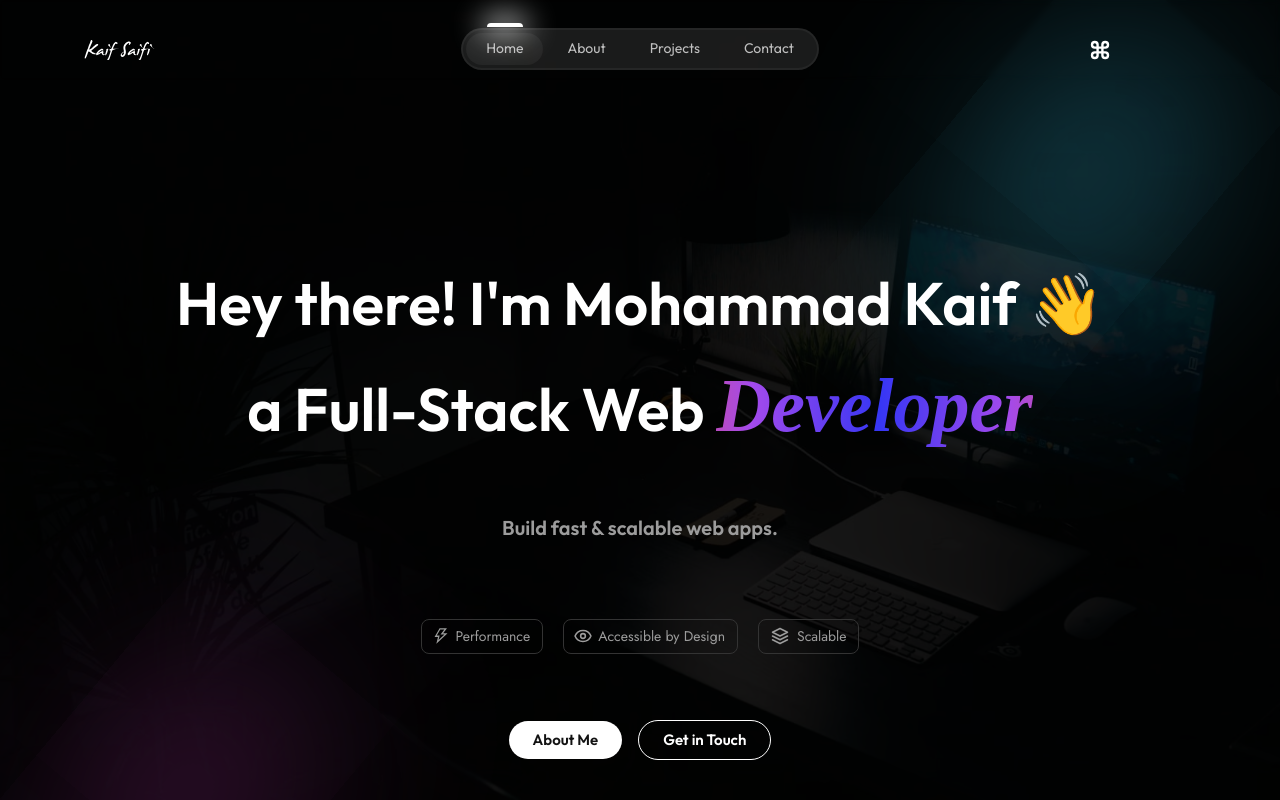
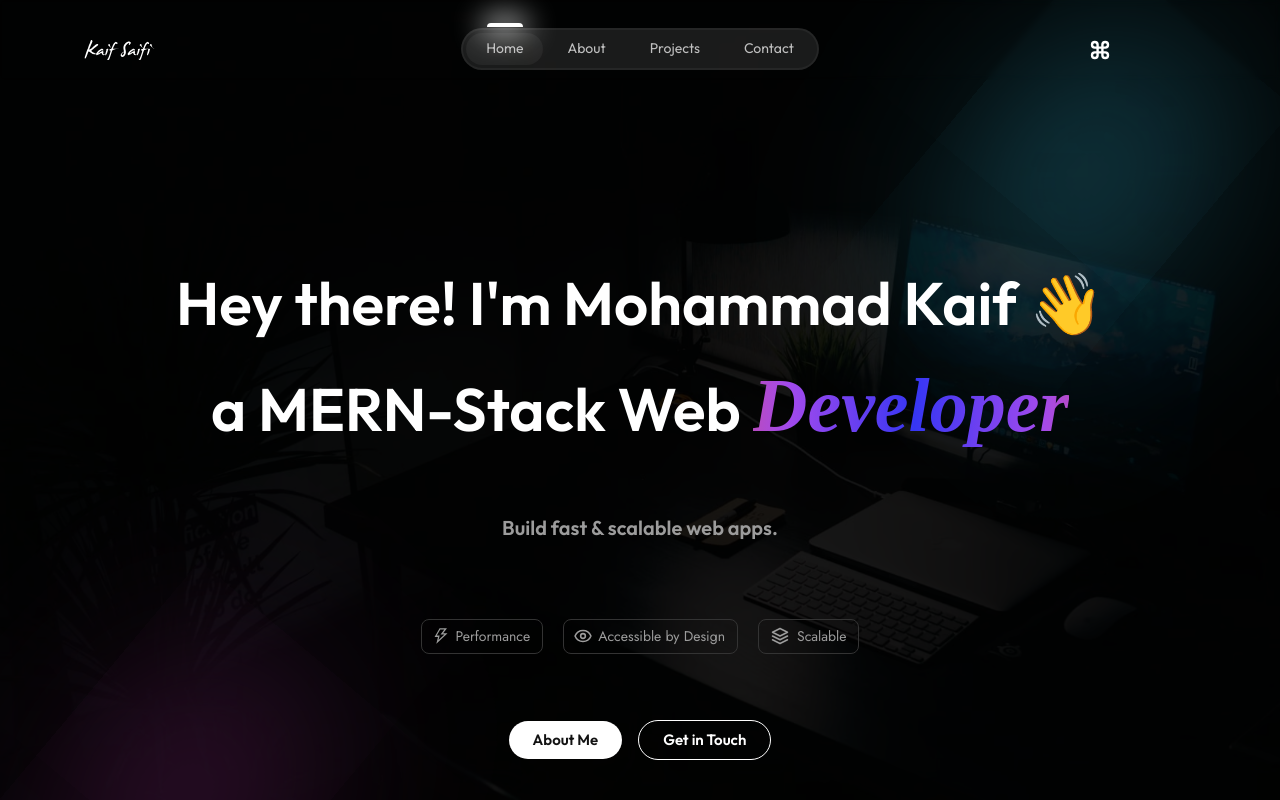
Before and after one commit to developer-kaifsaifi/portfolio-responsive, a React (Vite) app: page / in a window 1280 px wide. Shown: the top 800 px of the page. Built offline with nearby package versions, Linux system fonts and the light colour scheme.

Commit message:
Update job title from Full-Stack to MERN-Stack

```diff
--- a/src/comfolder/Home.jsx
+++ b/src/comfolder/Home.jsx
@@ -28,7 +28,7 @@ export default function Home() {
           <div className="min-w-[40vw] mt-26 flex flex-wrap px-4  text-center md:relative md:top-24 h-[40vh] text-[2rem] md:text-[3.75rem] outfit text-white  flex-col  items-center justify-center font-semibold  ">
             <h1>Hey there! I'm Mohammad Kaif 👋</h1>
             <h1 className=" ">
-              a Full-Stack Web{" "}
+              a MERN-Stack Web{" "}
               <span className="nyght italic  text-[2.5rem]  md:text-[4.75rem] moving-bg-text ">
                 {" "}
                 Developer
```
